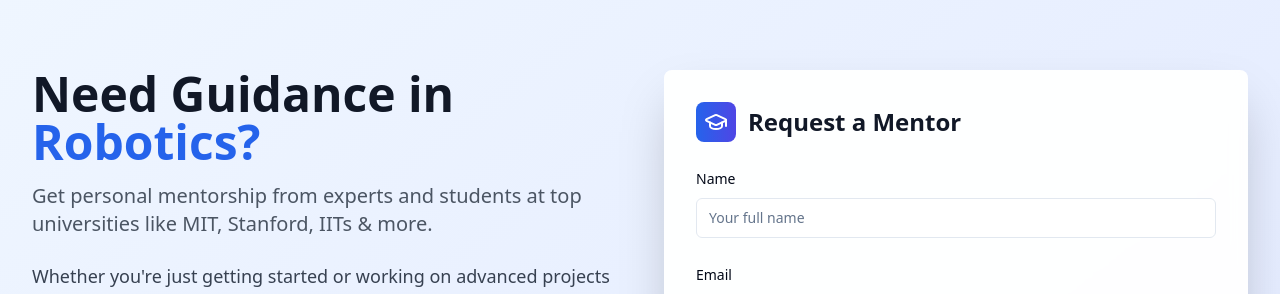
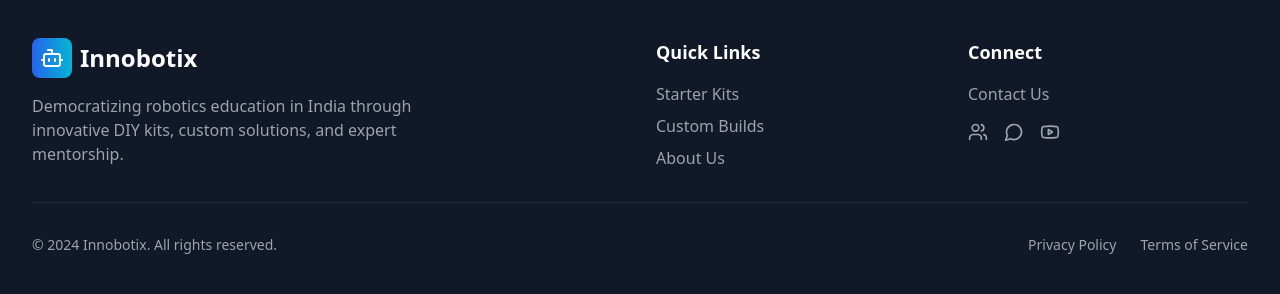
Before and after one commit to shuklaavi1/innobotix-website-visuals, a React (Vite) app: page / in a window 1280 px wide. Shown: the part 2475-2769 px from the top of the page. Built offline with nearby package versions, Linux system fonts and the light colour scheme.

Commit message:
Remove Mentorship section
Remove MentorshipSection component and references from Index page and navigation. Also remove the mentorship route from App.tsx.

```diff
--- a/src/App.tsx
+++ b/src/App.tsx
@@ -26,7 +26,6 @@ const App = () => (
           <Route path="/about" element={<About />} />
           <Route path="/contact" element={<Contact />} />
           {/* Placeholder routes for future pages */}
-          <Route path="/mentorship" element={<Contact />} />
           <Route path="/projects" element={<Contact />} />
           <Route path="/innobot" element={<Contact />} />
           {/* ADD ALL CUSTOM ROUTES ABOVE THE CATCH-ALL "*" ROUTE */}
--- a/src/components/Footer.tsx
+++ b/src/components/Footer.tsx
@@ -1,4 +1,3 @@
-
 import { Bot, Youtube, Users, MessageCircle } from "lucide-react";
 import { useNavigate } from "react-router-dom";
 
@@ -8,7 +7,6 @@ export const Footer = () => {
   const quickLinks = [
     { name: "Starter Kits", href: "/starter-kits" },
     { name: "Custom Builds", href: "/custom-builds" },
-    { name: "Mentorship", href: "/mentorship" },
     { name: "About Us", href: "/about" }
   ];
 
--- a/src/components/MentorSection.tsx
+++ /dev/null
@@ -1,200 +0,0 @@
-
-import { Button } from "@/components/ui/button";
-import { Card, CardContent } from "@/components/ui/card";
-import { Input } from "@/components/ui/input";
-import { Label } from "@/components/ui/label";
-import { Textarea } from "@/components/ui/textarea";
-import { Select, SelectContent, SelectItem, SelectTrigger, SelectValue } from "@/components/ui/select";
-import { MessageCircle, Users, Book, GraduationCap } from "lucide-react";
-import { useState } from "react";
-
-export const MentorSection = () => {
-  const [formData, setFormData] = useState({
-    name: "",
-    email: "",
-    educationLevel: "",
-    description: "",
-    preferredMode: ""
-  });
-
-  const benefits = [
-    {
-      icon: <MessageCircle className="w-6 h-6" />,
-      title: "Expert Guidance",
-      description: "Get answers from MIT, Stanford, IIT graduates"
-    },
-    {
-      icon: <Users className="w-6 h-6" />,
-      title: "1-on-1 Mentorship",
-      description: "Personal attention for your specific needs"
-    },
-    {
-      icon: <Book className="w-6 h-6" />,
-      title: "Project Support",
-      description: "From concept to completion, we're here"
-    }
-  ];
-
-  const handleSubmit = (e: React.FormEvent) => {
-    e.preventDefault();
-    console.log("Mentor request submitted:", formData);
-    // TODO: Handle form submission - integrate with email service
-  };
-
-  const handleInputChange = (field: string, value: string) => {
-    setFormData(prev => ({ ...prev, [field]: value }));
-  };
-
-  return (
-    <section className="py-20 bg-gradient-to-br from-blue-50 to-indigo-100">
-      <div className="max-w-7xl mx-auto px-4 sm:px-6 lg:px-8">
-        <div className="grid lg:grid-cols-2 gap-12 items-start">
-          {/* Left Content */}
-          <div>
-            <div className="mb-8">
-              <h2 className="text-5xl font-bold text-gray-900 mb-4">
-                Need Guidance in{" "}
-                <span className="text-blue-600">Robotics?</span>
-              </h2>
-
-              <p className="text-xl text-gray-600 mb-6">
-                Get personal mentorship from experts and students at top universities like MIT, Stanford, IITs & more.
-              </p>
-
-              <p className="text-lg text-gray-700 mb-8">
-                Whether you're just getting started or working on advanced projects — our mentors are here to help you understand, build, and grow. Ask your doubts, get project help, or receive career advice in tech and robotics.
-              </p>
-            </div>
-
-            {/* Benefits */}
-            <div className="space-y-6">
-              {benefits.map((benefit, index) => (
-                <div key={index} className="flex items-start space-x-4">
-                  <div className="bg-blue-100 rounded-lg p-3 text-blue-600 flex-shrink-0">
-                    {benefit.icon}
-                  </div>
-                  <div>
-                    <h3 className="font-semibold text-gray-900 text-lg">{benefit.title}</h3>
-                    <p className="text-gray-600">{benefit.description}</p>
-                  </div>
-                </div>
-              ))}
-            </div>
-
-            {/* University Badges */}
-            <div className="mt-8 pt-6 border-t border-gray-200">
-              <p className="text-sm text-gray-500 mb-4">Our mentors are from:</p>
-              <div className="flex items-center space-x-6 text-gray-400">
-                <span className="font-semibold">MIT</span>
-                <span className="font-semibold">Stanford</span>
-                <span className="font-semibold">IIT</span>
-                <span className="font-semibold">+ More</span>
-              </div>
-            </div>
-          </div>
-
-          {/* Right Content - Enhanced Form */}
-          <div className="relative">
-            <Card className="border-0 shadow-2xl bg-white/95 backdrop-blur">
-              <CardContent className="p-8">
-                <div className="flex items-center space-x-3 mb-6">
-                  <div className="bg-gradient-to-r from-blue-600 to-indigo-600 rounded-lg p-2">
-                    <GraduationCap className="w-6 h-6 text-white" />
-                  </div>
-                  <h3 className="text-2xl font-bold text-gray-900">Request a Mentor</h3>
-                </div>
-
-                <form onSubmit={handleSubmit} className="space-y-6">
-                  <div className="space-y-2">
-                    <Label htmlFor="name">Name</Label>
-                    <Input
-                      id="name"
-                      value={formData.name}
-                      onChange={(e) => handleInputChange("name", e.target.value)}
-                      placeholder="Your full name"
-                      required
-                    />
-                  </div>
-
-                  <div className="space-y-2">
-                    <Label htmlFor="email">Email</Label>
-                    <Input
-                      id="email"
-                      type="email"
-                      value={formData.email}
-                      onChange={(e) => handleInputChange("email", e.target.value)}
-                      placeholder="your.email@example.com"
-                      required
-                    />
-                  </div>
-
-                  <div className="space-y-2">
-                    <Label htmlFor="education">Your current education level</Label>
-                    <Select onValueChange={(value) => handleInputChange("educationLevel", value)}>
-                      <SelectTrigger>
-                        <SelectValue placeholder="Select your level" />
-                      </SelectTrigger>
-                      <SelectContent>
-                        <SelectItem value="school">School Student</SelectItem>
-                        <SelectItem value="college">College Student</SelectItem>
-                        <SelectItem value="graduate">Graduate</SelectItem>
-                        <SelectItem value="professional">Working Professional</SelectItem>
-                        <SelectItem value="other">Other</SelectItem>
-                      </SelectContent>
-                    </Select>
-                  </div>
-
-                  <div className="space-y-2">
-                    <Label htmlFor="description">Describe your doubt or what you need mentorship in</Label>
-                    <Textarea
-                      id="description"
-                      value={formData.description}
-                      onChange={(e) => handleInputChange("description", e.target.value)}
-                      placeholder="Tell us about your project, doubts, or what you'd like guidance on..."
-                      rows={4}
-                      required
-                    />
-                  </div>
-
-                  <div className="space-y-2">
-                    <Label htmlFor="mode">Preferred time or mode</Label>
-                    <Select onValueChange={(value) => handleInputChange("preferredMode", value)}>
-                      <SelectTrigger>
-                        <SelectValue placeholder="How would you like to connect?" />
-                      </SelectTrigger>
-                      <SelectContent>
-                        <SelectItem value="chat">Text/Chat</SelectItem>
-                        <SelectItem value="video">Video Call</SelectItem>
-                        <SelectItem value="voice">Voice Call</SelectItem>
-                        <SelectItem value="flexible">Flexible</SelectItem>
-                      </SelectContent>
-                    </Select>
-                  </div>
-
-                  <Button
-                    type="submit"
-                    size="lg"
-                    className="w-full bg-gradient-to-r from-blue-600 to-indigo-600 hover:from-blue-700 hover:to-indigo-700 text-lg py-6"
-                  >
-                    Request Mentor Help
-                  </Button>
-                </form>
-
-                {/* Response Time Indicator */}
-                <div className="mt-6 p-4 bg-green-50 rounded-lg border border-green-200">
-                  <div className="flex items-center space-x-3">
-                    <div className="w-3 h-3 bg-green-500 rounded-full animate-pulse"></div>
-                    <div>
-                      <p className="font-semibold text-green-800">Quick Response Guaranteed</p>
-                      <p className="text-sm text-green-600">We'll match you with a mentor within 24 hours</p>
-                    </div>
-                  </div>
-                </div>
-              </CardContent>
-            </Card>
-          </div>
-        </div>
-      </div>
-    </section>
-  );
-};
--- a/src/components/Navigation.tsx
+++ b/src/components/Navigation.tsx
@@ -1,4 +1,3 @@
-
 import { useState } from "react";
 import { Button } from "@/components/ui/button";
 import { Menu, X, Bot } from "lucide-react";
@@ -12,7 +11,6 @@ export const Navigation = () => {
     { name: "Home", href: "/" },
     { name: "Starter Kits", href: "/starter-kits" },
     { name: "Custom Builds", href: "/custom-builds" },
-    { name: "Mentorship", href: "/mentorship" },
     { name: "About", href: "/about" },
     { name: "Contact", href: "/contact" },
   ];
--- a/src/pages/Index.tsx
+++ b/src/pages/Index.tsx
@@ -2,7 +2,6 @@
 import { Hero } from "@/components/Hero";
 import { StarterKits } from "@/components/StarterKits";
 import { Services } from "@/components/Services";
-import { MentorSection } from "@/components/MentorSection";
 import { Navigation } from "@/components/Navigation";
 import { Footer } from "@/components/Footer";
 
@@ -13,7 +12,6 @@ const Index = () => {
       <Hero />
       <StarterKits />
       <Services />
-      <MentorSection />
       <Footer />
     </div>
   );
```
